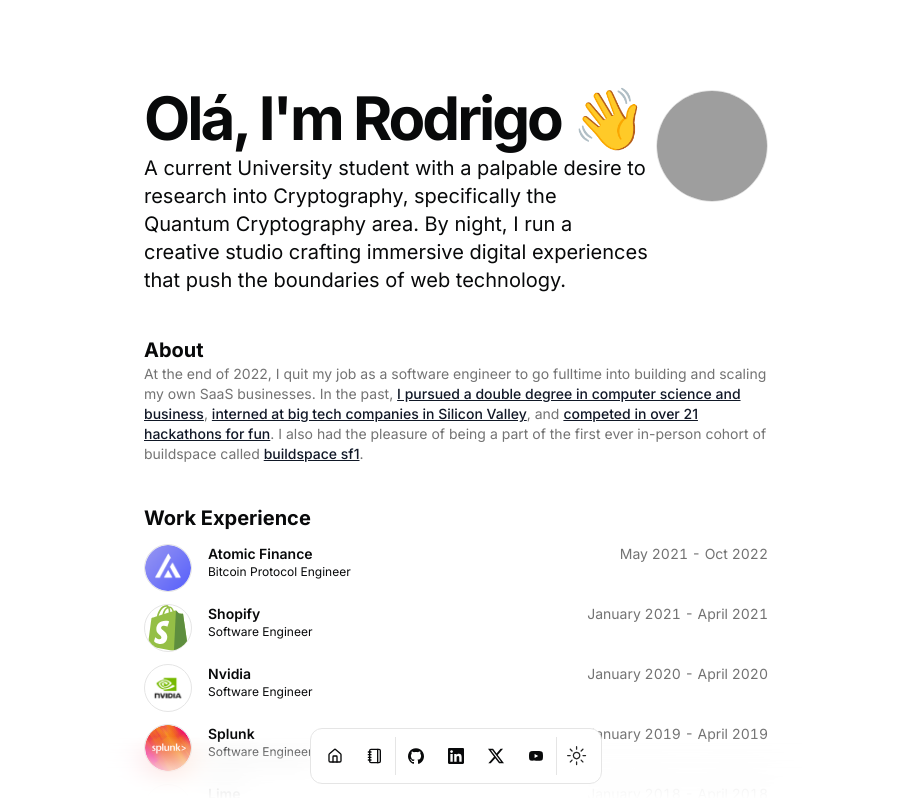
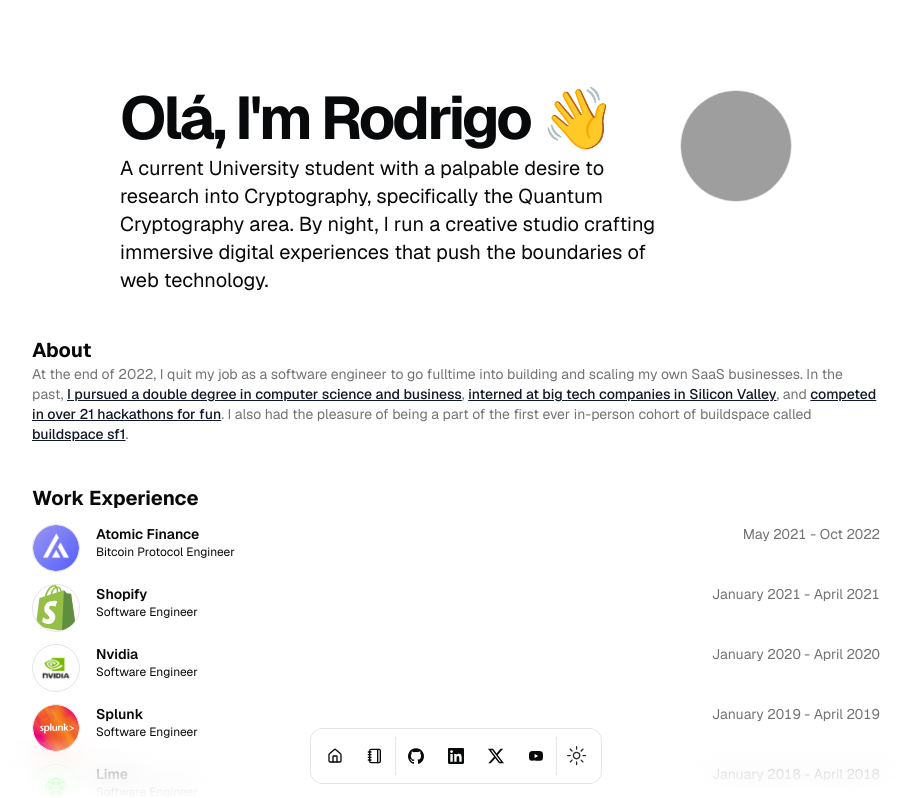
Before and after one commit to RodrigoRafaelSantos7/portfolio, a Next.js app: page / in a window 1280 px wide. Shown: the top 798 px of the page, without its empty margins (184-1095 px from the left). Built offline with nearby package versions, Linux system fonts and the light colour scheme; grey boxes are pictures that could not be loaded.

Commit message:
Remove LICENSE file and update dependencies to include Geist font. Refactor Tailwind configuration to use Geist font families in layout.

```diff
--- a/package.json
+++ b/package.json
@@ -18,6 +18,7 @@
     "class-variance-authority": "^0.7.0",
     "clsx": "^2.1.1",
     "framer-motion": "^11.2.10",
+    "geist": "^1.3.1",
     "gray-matter": "^4.0.3",
     "lucide-react": "^0.395.0",
     "next": "14.2.4",
--- a/src/app/layout.tsx
+++ b/src/app/layout.tsx
@@ -4,13 +4,9 @@
 import { DATA } from "@/data/resume";
 import { cn } from "@/lib/utils";
 import type { Metadata } from "next";
-import { Inter as FontSans } from "next/font/google";
+import { GeistSans } from "geist/font/sans";
+import { GeistMono } from "geist/font/mono";
 import "./globals.css";
-
-const fontSans = FontSans({
-  subsets: ["latin"],
-  variable: "--font-sans",
-});
 
 export const metadata: Metadata = {
   metadataBase: new URL(DATA.url),
@@ -57,8 +53,9 @@
     <html lang="en" suppressHydrationWarning>
       <body
         className={cn(
-          "min-h-screen bg-background font-sans antialiased max-w-2xl mx-auto py-12 sm:py-24 px-6",
-          fontSans.variable
+          "min-h-screen bg-background antialiased font-sans max-w-4xl mx-auto py-12 sm:py-24 px-6",
+          GeistSans.variable,
+          GeistMono.variable
         )}
       >
         <ThemeProvider attribute="class" defaultTheme="light">
--- a/tailwind.config.ts
+++ b/tailwind.config.ts
@@ -20,7 +20,8 @@
     },
     extend: {
       fontFamily: {
-        sans: ["var(--font-sans)", ...fontFamily.sans],
+        sans: ["var(--font-geist-sans)"],
+        mono: ["var(--font-geist-mono)"],
       },
       colors: {
         border: "hsl(var(--border))",
```
Also changed, not shown: 2 other files (tests, documents, lock files or other folders).
